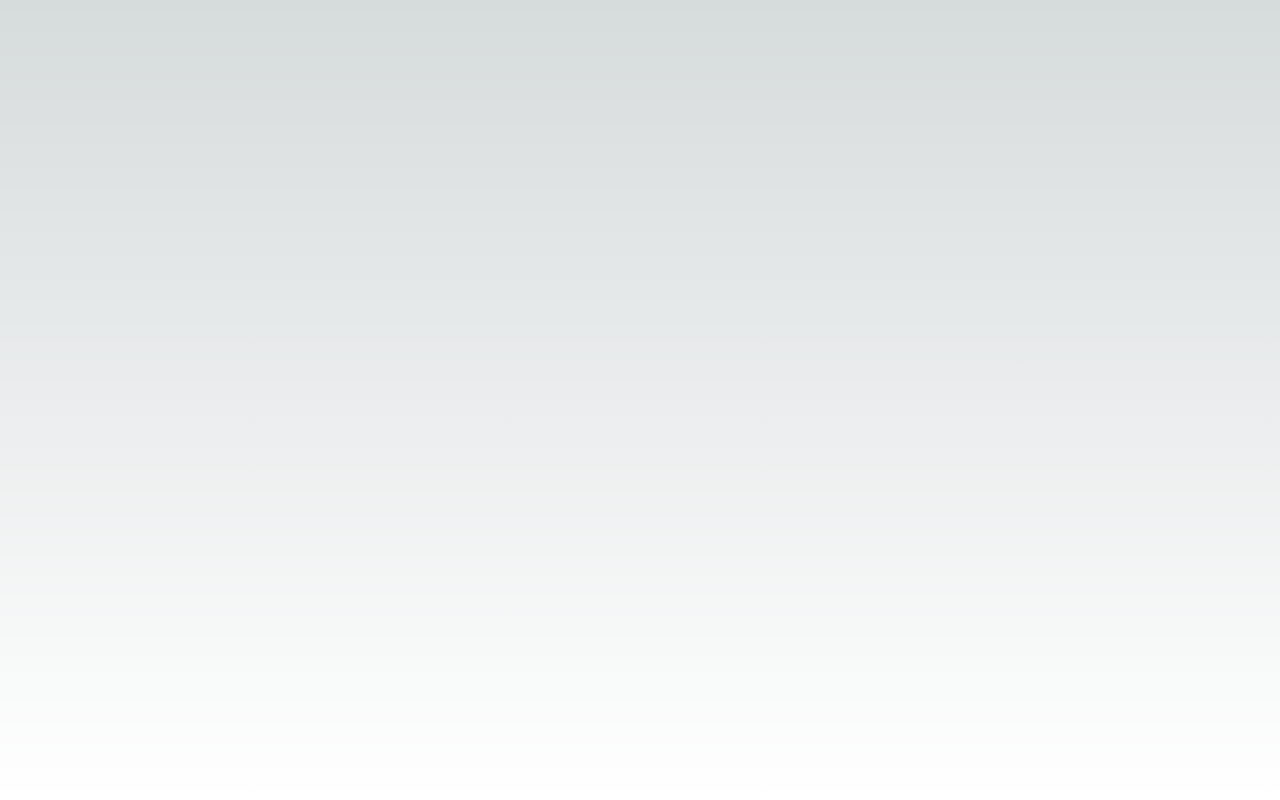
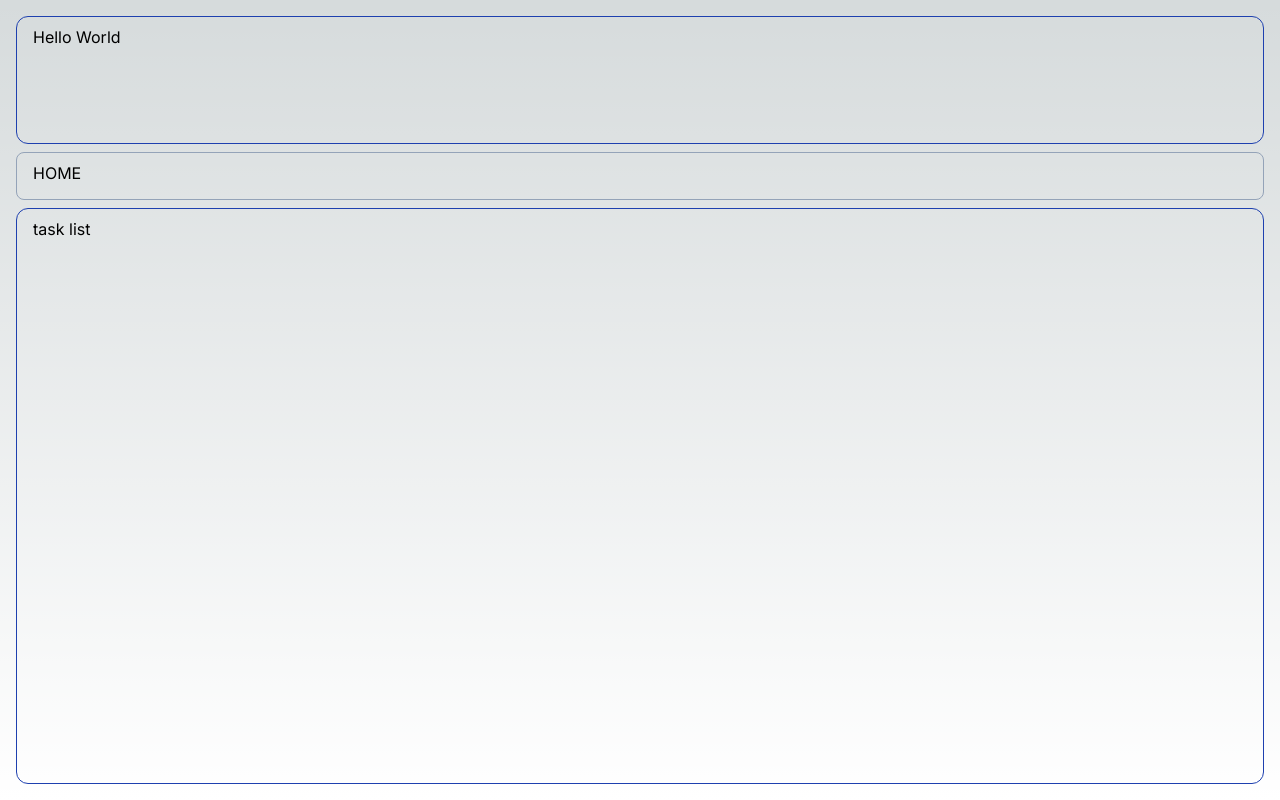
Before and after one commit to zack-lewis/taskforge, a Next.js app: page / in a window 1280 px wide. Built offline with nearby package versions, Linux system fonts and the light colour scheme.

Commit message:
getting started

```diff
--- a/app/layout.tsx
+++ b/app/layout.tsx
@@ -1,6 +1,7 @@
 import type { Metadata } from "next";
 import { Inter } from "next/font/google";
 import "./globals.css";
+import Navbar from "@/components/navbar";
 
 const inter = Inter({ subsets: ["latin"] });
 
@@ -16,7 +17,20 @@ export default function RootLayout({
 }>) {
   return (
     <html lang="en">
-      <body className={inter.className}>{children}</body>
+      <body className={inter.className}>
+        <div className="flex flex-col h-screen">
+          <div className="w-100 border border-blue-800 mx-4 mt-4 px-4 py-2 rounded-xl h-32">
+            Hello World
+          </div>
+          <div className="w-100 px-4 py-2 mx-4 my-2 h-12 border border-slate-400 rounded-lg">
+            <Navbar></Navbar>
+          </div>
+          <div className="w-100 border border-blue-800 mx-4 mb-4 px-4 py-2 rounded-xl h-1/6 flex flex-col flex-1 overflow-y-auto">
+            task list
+            {children}
+          </div>
+        </div>
+      </body>
     </html>
   );
 }
--- /dev/null
+++ b/components/navbar.tsx
@@ -0,0 +1,12 @@
+import Link from 'next/link'
+import React from 'react'
+
+const Navbar = () => {
+  return (
+    <div>
+        <Link href="/">HOME</Link>
+    </div>
+  )
+}
+
+export default Navbar
```
